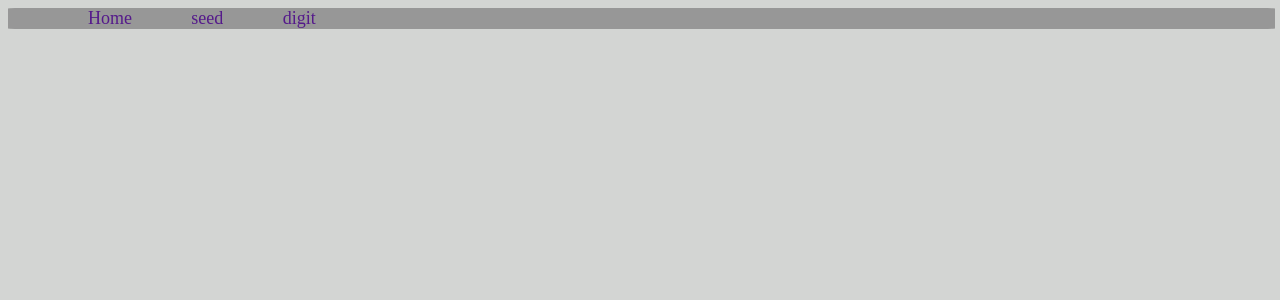
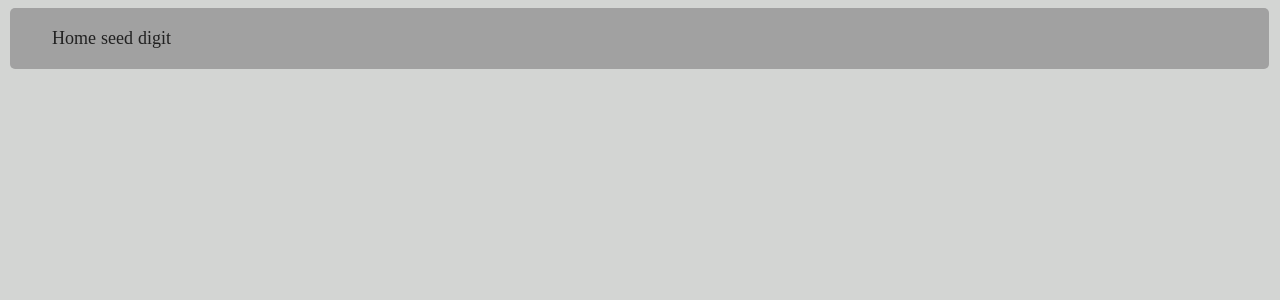
Before and after one commit to mehdii190/MyAPI_ML, a Flask app: page / in a window 1280 px wide. Shown: the top 300 px of the page. Run offline with Flask 3, Linux system fonts and the light colour scheme.

Commit message:
commit another

```diff
--- a/app.py
+++ b/app.py
@@ -18,4 +18,4 @@ def home():
 
 if __name__ == '__main__':
 
-    app.run(port=1900,debug=True)
+    app.run(port=1930,debug=True)
--- a/static/styles.css
+++ b/static/styles.css
@@ -7,15 +7,34 @@ body {
 }
 
 header{
+    width: 99%;
+    border-radius: 5px;
+    background-color: #a1a1a1;
+    padding: 2px;
+    margin-left: 2px;
+}
+
+header div {
     width: 100%;
 }
 
-.header-nav-1 {
-    background-color: #979797;
-    width: 100%;
-    display: block;
-    border-radius: 2%;
+
+header div ul {
+    display: flex;
 }
+
+header div ul li {
+    list-style: none;
+}
+
+
+header div ul li a {
+    text-decoration: none;
+    color: #212121;
+    padding-right: 5px;
+}
+
+
 
 section {
     background-color: #979797;
@@ -23,17 +42,3 @@ section {
     padding-top: 0px;
     display: block;
 }
-
-.header-ul-2 {
-    display: flex;
-    list-style: none;
-}
-
-.header-ul-2 li {
-    padding-right: 5%;
-    text-decoration: none;
-}
-
-.header-ul-2 li a {
-    text-decoration: none;
-}
--- a/templates/index.html
+++ b/templates/index.html
@@ -10,31 +10,29 @@
     </head>
     <body>
         <header>
-            <nav class = "header-nav-1">
-                <ul class = "header-ul-1">
             <div>
-                        <ul class = "header-ul-2">
-                            <li class = "header-li-1">
-                                <a class = "header-li-a-1" href="">
+                <ul>
+                    <li>
+                        <a  href="">
                             Home
                         </a>
                     </li>
-                            <li class = "header-li-2">
-                                <a class = "header-li-a-2" href="">
+                    <li >
+                        <a  href="">
                             seed
                         </a>
                     </li>
-                            <li class = "header-li-3">
-                                <a class = "header-li-a-3" href="">
+                    <li >
+                        <a  href="">
                             digit
                         </a>
                     </li>
                 </ul>
             </div>
-                </ul>
-            </nav>
         </header>
+
         <section>
+
             <div></div>
         </section>
         <footer></footer>
```
Lines whose indentation alone changed are shown as unchanged.
